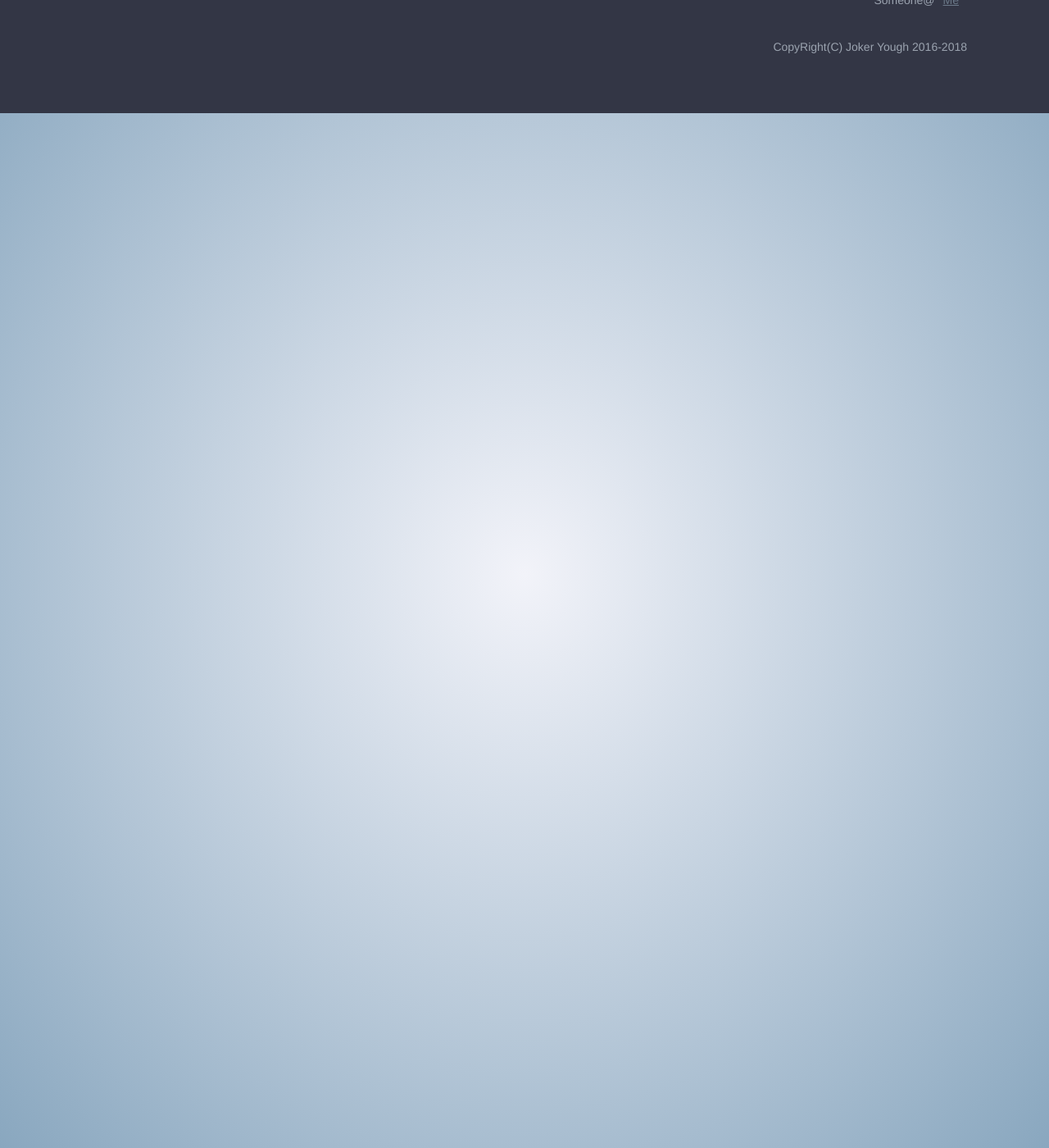
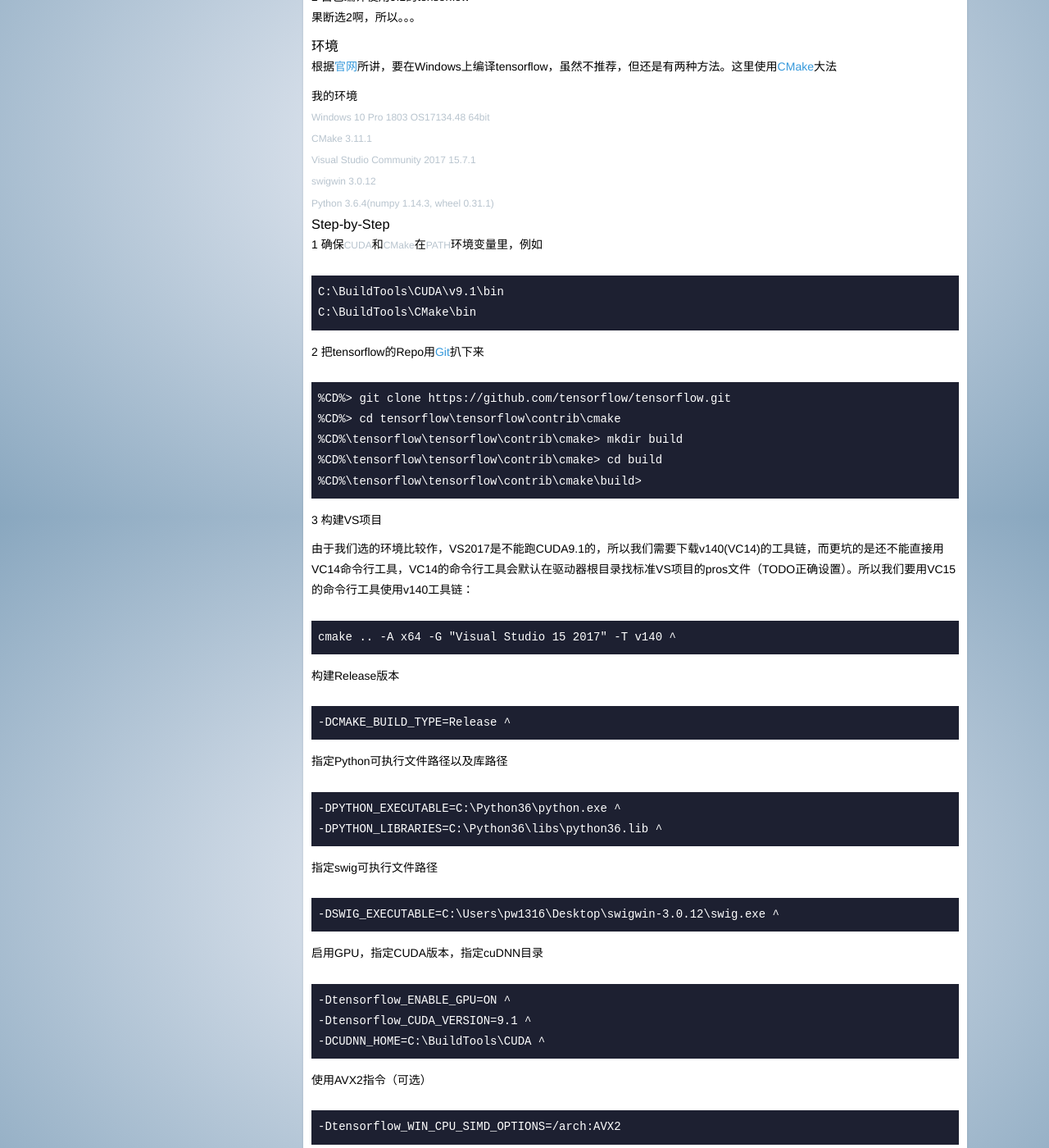
Before and after one commit to pw1316/pw1316.github.io, a Jekyll site: the page built from _posts/2018-05-21-test.md, in a window 1280 px wide and 1400 px high, scrolled down 270 px. Shown: the whole window at 82% size. Built offline with Jekyll 4.4.1, drawn with Linux system fonts in a browser that asks for light colours; some of the changed text lies outside the part shown.

Commit message:
update 1st post

````diff
--- a/_layouts/page.html
+++ b/_layouts/page.html
@@ -25,7 +25,15 @@
 
 <div class="inner mt20">
 <div class="main">
+    <div class="box">
+        <div class="pd10">
+            <h1>{{ page.title }}</h1>
+            <div class="meta"><span>{{ page.date | date_to_string }}</span></div>
+        </div>
+        <div class="content pd10">
             {{ content }}
+        </div>
+    </div>
 </div>
 <div class="side">
     {% if site.sidebar-about-description %}
--- a/_posts/2018-05-21-test.html
+++ /dev/null
@@ -1,9 +0,0 @@
----
-layout: page
-title: 测试
-showbar: false
----
-
-<h2>{{ page.title }}</h2>
-<p>测试内容</p>
-<p>{{ page.date | date_to_string }}</p>
--- /dev/null
+++ b/_posts/2018-05-21-test.md
@@ -0,0 +1,109 @@
+---
+layout: page
+title: 如何在Windows上编译tensorflow
+showbar: false
+---
+
+### 为啥要自己编译
+
+tensorflow在r1.8的版本如果你要用GPU就需要使用CUDA9.0，然而你现在安装的是9.1，科里科气的你这时候应该怎么办？
+
+- 1 删了9.1改成9.0
+- 2 自己编译使用9.1的tensorflow
+
+果断选2啊，所以。。。
+
+### 环境
+
+根据[官网](https://www.tensorflow.org/install/install_sources)所讲，要在Windows上编译tensorflow，虽然不推荐，但还是有两种方法。这里使用[CMake](https://github.com/tensorflow/tensorflow/tree/master/tensorflow/contrib/cmake)大法
+
+#### 我的环境
+
+- *Windows 10 Pro 1803 OS17134.48 64bit*
+- *CMake 3.11.1*
+- *Visual Studio Community 2017 15.7.1*
+- *swigwin 3.0.12*
+- *Python 3.6.4(numpy 1.14.3, wheel 0.31.1)*
+
+### Step-by-Step
+
+1 确保*CUDA*和*CMake*在*PATH*环境变量里，例如
+
+```
+C:\BuildTools\CUDA\v9.1\bin
+C:\BuildTools\CMake\bin
+```
+
+2 把tensorflow的Repo用[Git](https://git-scm.com)扒下来
+
+```
+%CD%> git clone https://github.com/tensorflow/tensorflow.git
+%CD%> cd tensorflow\tensorflow\contrib\cmake
+%CD%\tensorflow\tensorflow\contrib\cmake> mkdir build
+%CD%\tensorflow\tensorflow\contrib\cmake> cd build
+%CD%\tensorflow\tensorflow\contrib\cmake\build>
+```
+
+3 构建VS项目
+
+由于我们选的环境比较作，VS2017是不能跑CUDA9.1的，所以我们需要下载v140(VC14)的工具链，而更坑的是还不能直接用VC14命令行工具，VC14的命令行工具会默认在驱动器根目录找标准VS项目的pros文件（TODO正确设置）。所以我们要用VC15的命令行工具使用v140工具链：
+
+```
+cmake .. -A x64 -G "Visual Studio 15 2017" -T v140 ^
+```
+
+构建Release版本
+
+```
+-DCMAKE_BUILD_TYPE=Release ^
+```
+
+指定Python可执行文件路径以及库路径
+
+```
+-DPYTHON_EXECUTABLE=C:\Python36\python.exe ^
+-DPYTHON_LIBRARIES=C:\Python36\libs\python36.lib ^
+```
+
+指定swig可执行文件路径
+
+```
+-DSWIG_EXECUTABLE=C:\Users\pw1316\Desktop\swigwin-3.0.12\swig.exe ^
+```
+
+启用GPU，指定CUDA版本，指定cuDNN目录
+
+```
+-Dtensorflow_ENABLE_GPU=ON ^
+-Dtensorflow_CUDA_VERSION=9.1 ^
+-DCUDNN_HOME=C:\BuildTools\CUDA ^
+```
+
+使用AVX2指令（可选）
+
+```
+-Dtensorflow_WIN_CPU_SIMD_OPTIONS=/arch:AVX2
+```
+
+其中cuDNN是和CUDA9.1配套的7.1，而且其目录必须具有以下格式：
+
+```
+%DIR%\-----bin\-----cudnn64_7.dll
+        |
+        ---include\-----cudnn.h
+        |
+        ---lib\-----x64\-----cudnn.lib
+```
+
+4 编译tensorflow
+
+找到*tensorflow.sln*文件用VS打开，用Release版build一下*tf_python_build_pip_package*即可，完成后在*tf_python/dist/*目录下找到编译好的*.whl*文件
+
+或者用VS15的命令行工具
+
+```
+%CD%\tensorflow\tensorflow\contrib\cmake\build> msbuild /p:Configuration=Release ^
+tf_python_build_pip_package.vcxproj
+```
+
+完成后同样在*tf_python/dist/*目录下找到编译好的*.whl*文件
````
Also changed, not shown: index.md (+3 -3 lines). Lines whose indentation alone changed are shown as unchanged.
